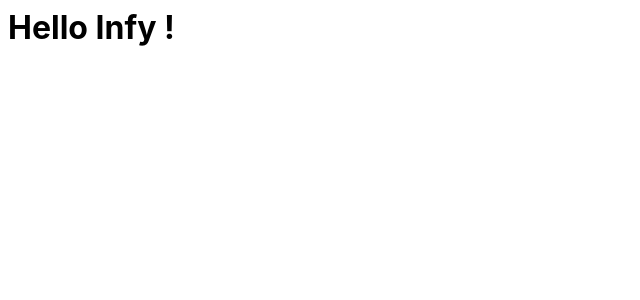
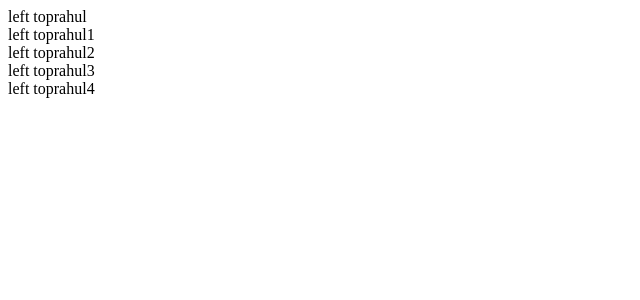
Before and after one commit to rahulreddyynr/test-iajsiaj, a React (Create React App) app: page / in a window 1280 px wide. Shown: the top 300 px of the page, without its empty margins (0-640 px from the left). Built offline with nearby package versions, Linux system fonts and the light colour scheme.

Commit message:
1 file modified

```diff
--- a/src/App.js
+++ b/src/App.js
@@ -13,8 +13,15 @@ export default function App() {
 
   return (
     <div>
-      <h1>Hello Infy !</h1>
-      <CustomCard />
+      {Data.map((item) => {
+        return (
+          <CustomCard
+            title={item.title}
+            auther={item.author}
+            Desc={item.Desi}
+          />
+        );
+      })}
     </div>
   );
 }
```
